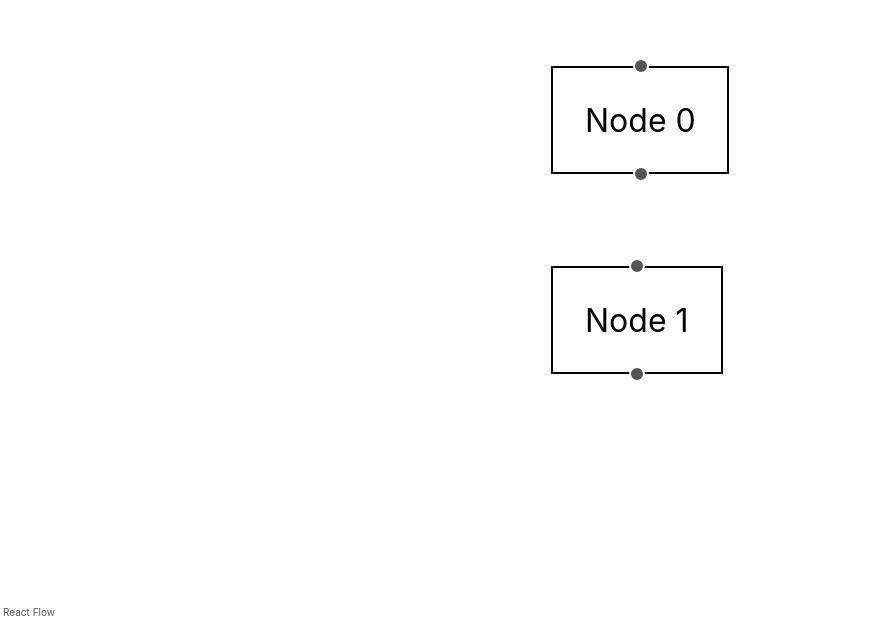
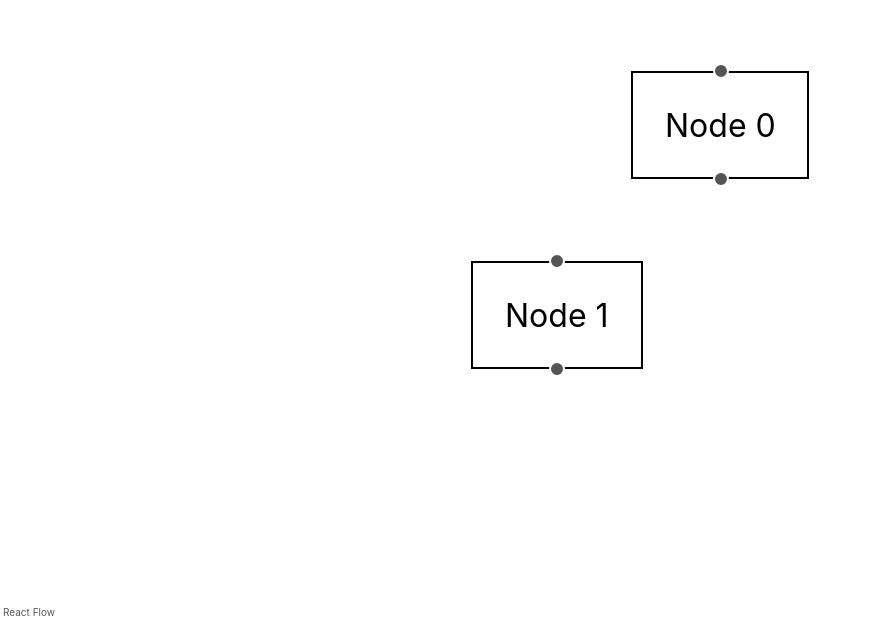
Before and after one commit to overkilldev/architect, a React (Create React App) app: page / in a window 1280 px wide. Shown: the part 180-800 px from the top of the page, without its empty margins (0-869 px from the left). Built offline with nearby package versions, Linux system fonts and the light colour scheme.

Commit message:
add elkjs

```diff
--- a/package.json
+++ b/package.json
@@ -10,12 +10,14 @@
     "@types/node": "^16.7.13",
     "@types/react": "^18.0.0",
     "@types/react-dom": "^18.0.0",
+    "elkjs": "^0.7.1",
     "react": "^18.1.0",
     "react-dom": "^18.1.0",
     "react-flow-renderer": "^10.3.5",
     "react-scripts": "5.0.1",
     "typescript": "^4.4.2",
-    "web-vitals": "^2.1.0"
+    "web-vitals": "^2.1.0",
+    "web-worker": "^1.2.0"
   },
   "scripts": {
     "start": "react-scripts start",
--- a/src/components/UpdateNode/UpdateNode.tsx
+++ b/src/components/UpdateNode/UpdateNode.tsx
@@ -1,7 +1,9 @@
 import React, { useCallback, useEffect, useMemo } from "react";
 import ReactFlow, { useNodesState, useEdgesState } from "react-flow-renderer";
+import { ReactFlowInstance } from "react-flow-renderer";
 import { addEdge } from "react-flow-renderer";
 import { Node } from "react-flow-renderer";
+import { createGraphLayout } from "../../utils";
 import CustomNode from "../CustomNode/CustomNode";
 
 const initialNodes: Node[] = [
@@ -34,27 +36,50 @@ const UpdateNode = () => {
     [setEdges]
   );
 
+  const onInit = (reactFlowInstance: ReactFlowInstance) => {
+    console.log("flow loaded:", reactFlowInstance);
+    createGraphLayout(
+      reactFlowInstance.getNodes(),
+      reactFlowInstance.getEdges()
+    )
+      .then((els) => setNodes(els))
+      .catch((err) => console.error(err));
+    reactFlowInstance.fitView();
+  };
+
   useEffect(() => {
+    const createNode = (parentNode: Node, id: string) => {
+      const { position } = parentNode;
+      const newNode = {
+        id,
+        type: "customNode",
+        data: {
+          label: `Node ${id}`,
+          onClick: () => {},
+        },
+        position: {
+          // @ts-ignore
+          x: position.x - parentNode.width / 2 + Math.random() / 1000,
+          // @ts-ignore
+          y: position.y - parentNode.height / 2,
+        },
+      };
+      newNode.data.onClick = () => clickHandler(newNode);
+      return newNode;
+    };
+
+    const clickHandler = (node: Node) => {
+      console.log("clicked", { node });
+      setNodes((prev) => [...prev, createNode(node, `${prev.length}`)]);
+    };
+
     setNodes((nds) =>
       nds.map((node) => {
-        const clickHandler = () => {
-          console.log("clicked", { node });
-          const { position } = node;
-          setNodes((prev) => [
-            ...prev,
-            {
-              id: prev.length.toString(),
-              type: "customNode",
-              data: { label: `Node ${prev.length}`, onClick: clickHandler },
-              position: { x: 100, y: position.y + 100 },
-            },
-          ]);
-        };
         // it's important that you create a new object here
         // in order to notify react flow about the change
         node.data = {
           ...node.data,
-          onClick: clickHandler,
+          onClick: () => clickHandler(node),
         };
 
         return node;
@@ -69,6 +94,7 @@ const UpdateNode = () => {
       onNodesChange={onNodesChange}
       onEdgesChange={onEdgesChange}
       onConnect={onConnect}
+      onInit={onInit}
       // style={{ background: bgColor }}
       nodeTypes={nodeTypes}
       // connectionLineStyle={connectionLineStyle}
@@ -77,27 +103,7 @@ const UpdateNode = () => {
       defaultZoom={1.5}
       fitView
       attributionPosition="bottom-left"
-    >
-      {/* <div className="updatenode__controls">
-        <label>label:</label>
-        <input
-          value={nodeName}
-          onChange={(evt) => setNodeName(evt.target.value)}
-        />
-
-        <label className="updatenode__bglabel">background:</label>
-        <input value={nodeBg} onChange={(evt) => setNodeBg(evt.target.value)} />
-
-        <div className="updatenode__checkboxwrapper">
-          <label>hidden:</label>
-          <input
-            type="checkbox"
-            checked={nodeHidden}
-            onChange={(evt) => setNodeHidden(evt.target.checked)}
-          />
-        </div>
-      </div> */}
-    </ReactFlow>
+    />
   );
 };
 
--- /dev/null
+++ b/src/utils.ts
@@ -0,0 +1,65 @@
+import Elk, { ElkNode, ElkPrimitiveEdge } from "elkjs";
+import { Node, Edge } from "react-flow-renderer";
+
+/* From https://github.com/wbkd/react-flow/issues/5#issuecomment-954001434 */
+/*
+Get a sense of the parameters at:
+https://rtsys.informatik.uni-kiel.de/elklive/examples.html?e=general%2Fspacing%2FnodesEdges
+*/
+
+const DEFAULT_WIDTH = 330;
+const DEFAULT_HEIGHT = 75;
+const DEFAULT_WIDTH_FOR_ROOT = 170;
+
+const elk = new Elk({
+  defaultLayoutOptions: {
+    "elk.algorithm": "layered",
+    "elk.direction": "RIGHT",
+    "elk.spacing.nodeNode": "75",
+    "elk.layered.spacing.nodeNodeBetweenLayers": "75",
+  },
+});
+
+export const createGraphLayout = async (
+  nodes: Array<Node>,
+  edges: Array<Edge>
+): Promise<Array<Node>> => {
+  const elkNodes: ElkNode[] = [];
+  const elkEdges: ElkPrimitiveEdge[] = [];
+
+  nodes.forEach((flowNode) => {
+    elkNodes.push({
+      id: flowNode.id,
+      width:
+        flowNode.id === "0"
+          ? DEFAULT_WIDTH_FOR_ROOT
+          : flowNode.width ?? DEFAULT_WIDTH,
+      height: flowNode.height ?? DEFAULT_HEIGHT,
+    });
+  });
+
+  edges.forEach((flowEdge) => {
+    elkEdges.push({
+      id: flowEdge.id,
+      target: flowEdge.target,
+      source: flowEdge.source,
+    });
+  });
+
+  const newGraph = await elk.layout({
+    id: "root",
+    children: elkNodes,
+    edges: elkEdges,
+  });
+
+  return nodes.map((flowNode) => {
+    const node = newGraph?.children?.find((n) => n.id === flowNode.id);
+    if (node?.x && node?.y && node?.width && node?.height) {
+      flowNode.position = {
+        x: node.x - node.width / 2 + Math.random() / 1000,
+        y: node.y - node.height / 2,
+      };
+    }
+    return flowNode;
+  });
+};
```
Also changed, not shown: 1 other file (tests, documents, lock files or other folders).
